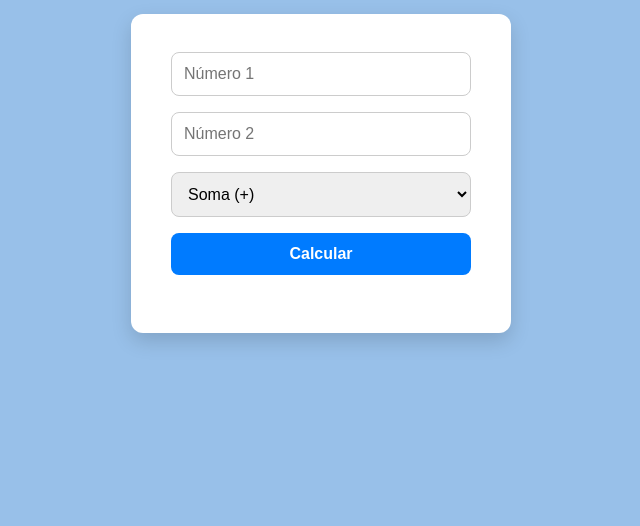
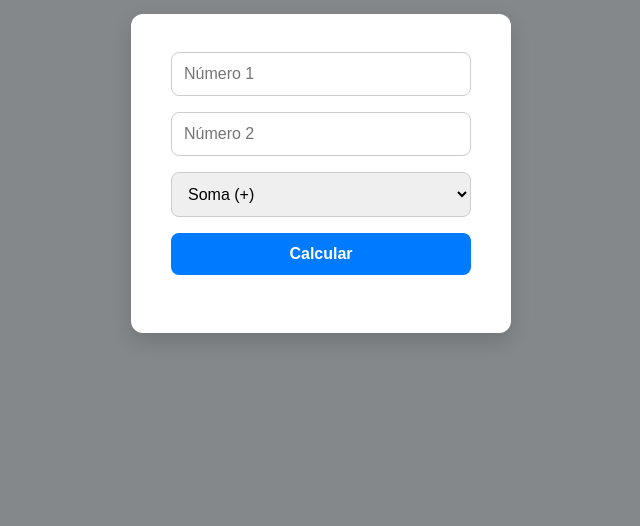
Before and after one commit to pedroivoadv/projeto2pucrs, a website: page src/public/index.html in a window 1280 px wide. Shown: the part 274-800 px from the top of the page, without its empty margins (319-959 px from the left). Drawn offline with Linux system fonts and the light colour scheme.

Commit message:
Atualizar .gitignore e index.html

```diff
--- a/src/public/index.html
+++ b/src/public/index.html
@@ -6,7 +6,7 @@
   <style>
     body {
       font-family: 'Segoe UI', Tahoma, Geneva, Verdana, sans-serif;
-      background: #98c0e9;
+      background: #85888b;
       display: flex;
       flex-direction: column;
       align-items: center;
```
Also changed, not shown: 1 other file.
